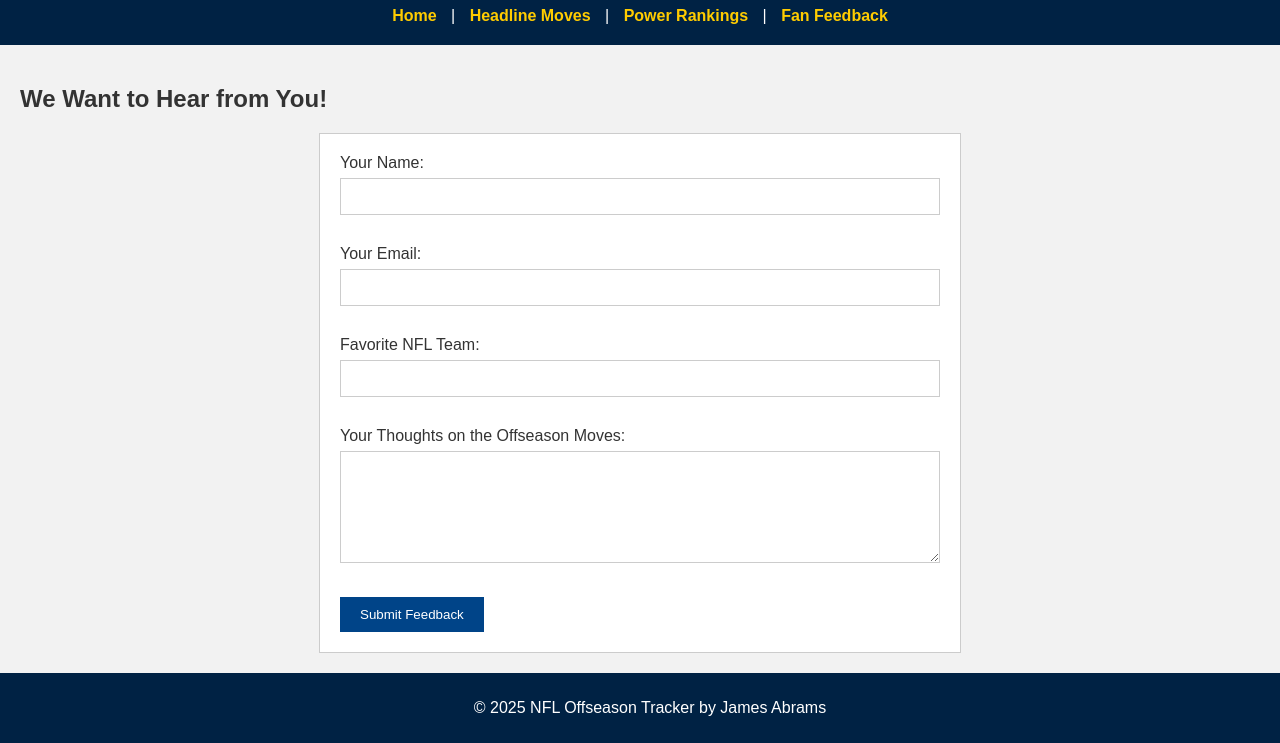
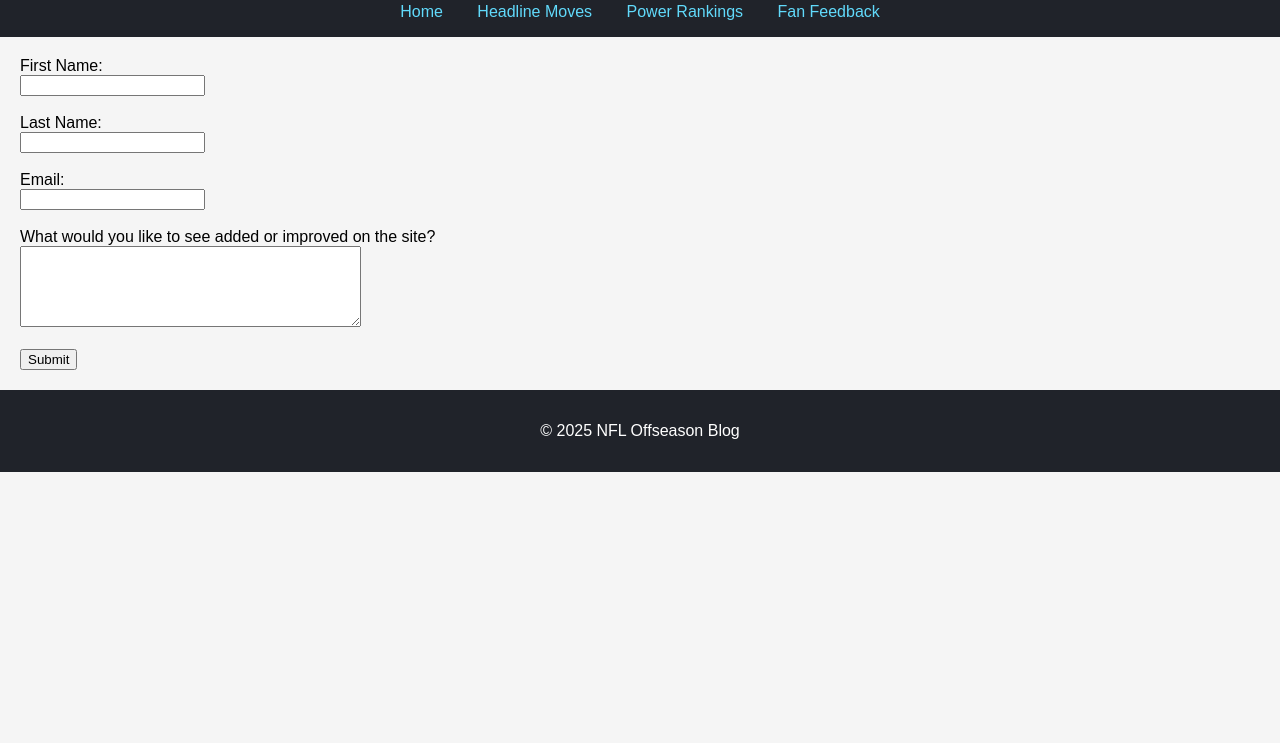
Before and after one commit to jsabrams619/NFL-offseason-tracker, a plain HTML site: page form.html in a window 1280 px wide. Shown: the part 93-836 px from the top of the page. After the commit the page ends 800 px from the top, so only its background shows below. Drawn offline with Linux system fonts and the light colour scheme.

Commit message:
Add files via upload

```diff
--- a/form.html
+++ b/form.html
@@ -1,41 +1,35 @@
-
 <!DOCTYPE html>
 <html lang="en">
 <head>
   <meta charset="UTF-8">
-    <title>NFL Offseason Tracker - Fan Feedback</title>
-    <link rel="stylesheet" href="style.css" type="text/css">
+  <title>Fan Feedback</title>
+  <link rel="stylesheet" href="style.css">
 </head>
 <body>
   <header>
     <h1>Fan Feedback</h1>
     <nav>
-            <a href="index.html">Home</a> |
-            <a href="headlines.html">Headline Moves</a> |
-            <a href="rankings.html">Power Rankings</a> |
+      <a href="index.html">Home</a>
+      <a href="headlines.html">Headline Moves</a>
+      <a href="rankings.html">Power Rankings</a>
       <a href="form.html">Fan Feedback</a>
     </nav>
   </header>
   <main>
-        <h2>We Want to Hear from You!</h2>
-        <form action="#" method="post">
-            <label for="name">Your Name:</label><br>
-            <input type="text" id="name" name="name" required><br><br>
-
-            <label for="email">Your Email:</label><br>
-            <input type="email" id="email" name="email" required><br><br>
-
-            <label for="team">Favorite NFL Team:</label><br>
-            <input type="text" id="team" name="team"><br><br>
-
-            <label for="feedback">Your Thoughts on the Offseason Moves:</label><br>
-            <textarea id="feedback" name="feedback" rows="6" cols="50" required></textarea><br><br>
-
-            <input type="submit" value="Submit Feedback">
+    <form>
+      <label for="fname">First Name:</label><br>
+      <input type="text" id="fname" name="fname" required><br><br>
+      <label for="lname">Last Name:</label><br>
+      <input type="text" id="lname" name="lname" required><br><br>
+      <label for="email">Email:</label><br>
+      <input type="email" id="email" name="email"><br><br>
+      <label for="feedback">What would you like to see added or improved on the site?</label><br>
+      <textarea id="feedback" name="feedback" rows="5" cols="40"></textarea><br><br>
+      <input type="submit" value="Submit">
     </form>
   </main>
   <footer>
-        <p>&copy; 2025 NFL Offseason Tracker by James Abrams</p>
+    <p>&copy; 2025 NFL Offseason Blog</p>
   </footer>
 </body>
 </html>
--- a/style.css
+++ b/style.css
@@ -1,78 +1,27 @@
-
-/* Set background and text colors for the body */
+/* style.css */
 body {
-    background-color: #f2f2f2;
-    color: #333333;
   font-family: Arial, sans-serif;
+  background-color: #f5f5f5;
   margin: 0;
   padding: 0;
 }
-
-/* Style for header area */
 header {
-    background-color: #002244;
-    color: #ffffff;
-    padding: 20px;
+  background-color: #20232a;
+  color: white;
+  padding: 1em;
   text-align: center;
 }
-
-/* Style navigation bar links */
 nav a {
-    margin: 0 10px;
+  color: #61dafb;
+  margin: 0 15px;
   text-decoration: none;
-    color: #ffcc00;
-    font-weight: bold;
 }
-
-/* Highlight nav link on hover */
-nav a:hover {
-    text-decoration: underline;
-}
-
-/* Style main content */
 main {
   padding: 20px;
 }
-
-/* Style for footer area */
 footer {
-    background-color: #002244;
+  text-align: center;
+  padding: 1em;
+  background-color: #20232a;
   color: white;
-    text-align: center;
-    padding: 10px;
-    position: relative;
-    bottom: 0;
-    width: 100%;
 }
-
-/* Box model example for forms */
-form {
-    border: 1px solid #ccc;
-    padding: 20px;
-    background-color: white;
-    max-width: 600px;
-    margin: 0 auto;
-}
-
-/* Style inputs and textarea */
-input[type="text"], input[type="email"], textarea {
-    width: 100%;
-    padding: 10px;
-    margin: 6px 0 12px 0;
-    border: 1px solid #ccc;
-    box-sizing: border-box;
-}
-
-/* Style submit button */
-input[type="submit"] {
-    background-color: #004488;
-    color: white;
-    padding: 10px 20px;
-    border: none;
-    cursor: pointer;
-}
-
-/* Submit button hover effect */
-input[type="submit"]:hover {
-    background-color: #0066aa;
-}
```
Also changed, not shown: headlines.html (+10 -11 lines), index.html (+9 -11 lines), rankings.html (+13 -14 lines). Lines whose indentation alone changed are shown as unchanged.
